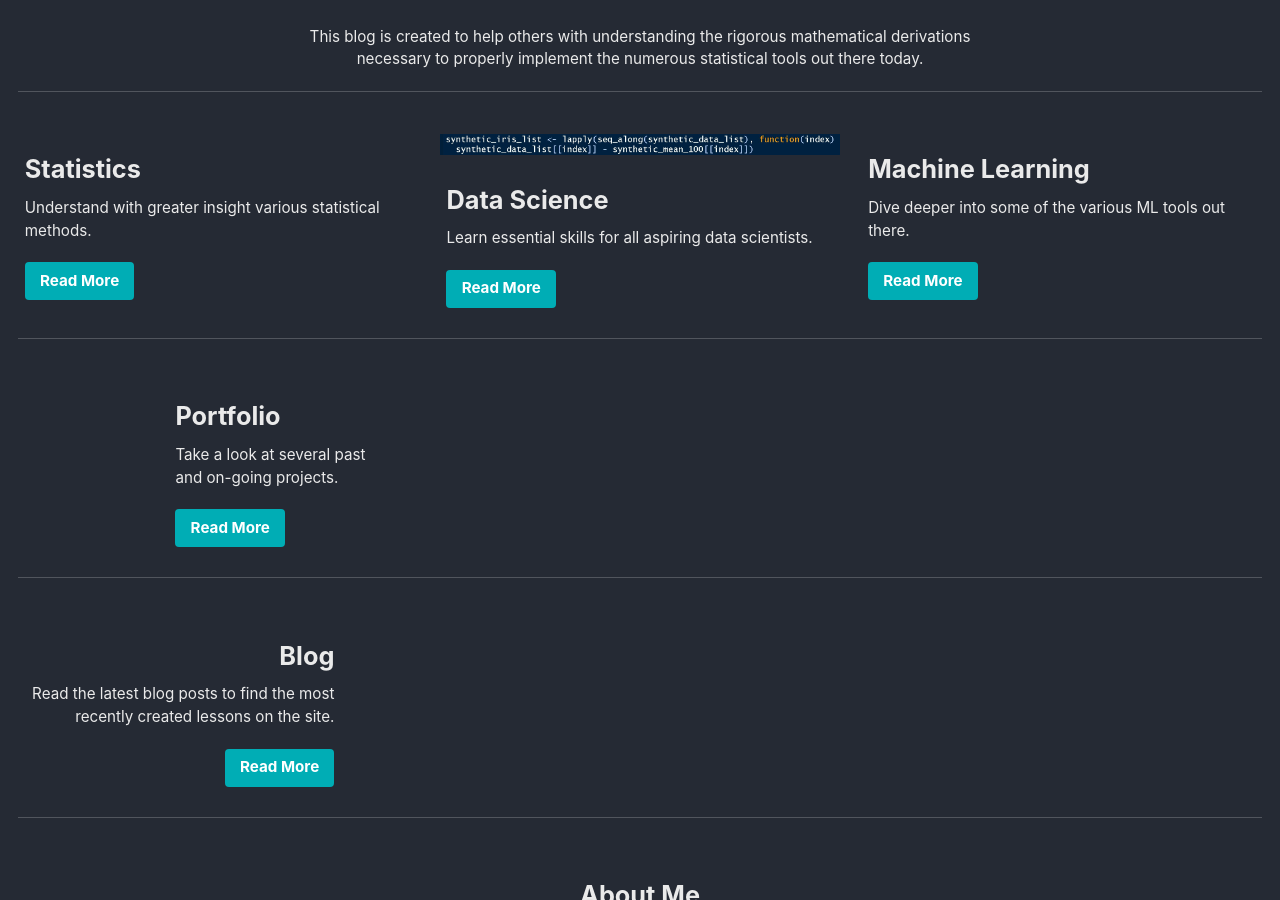
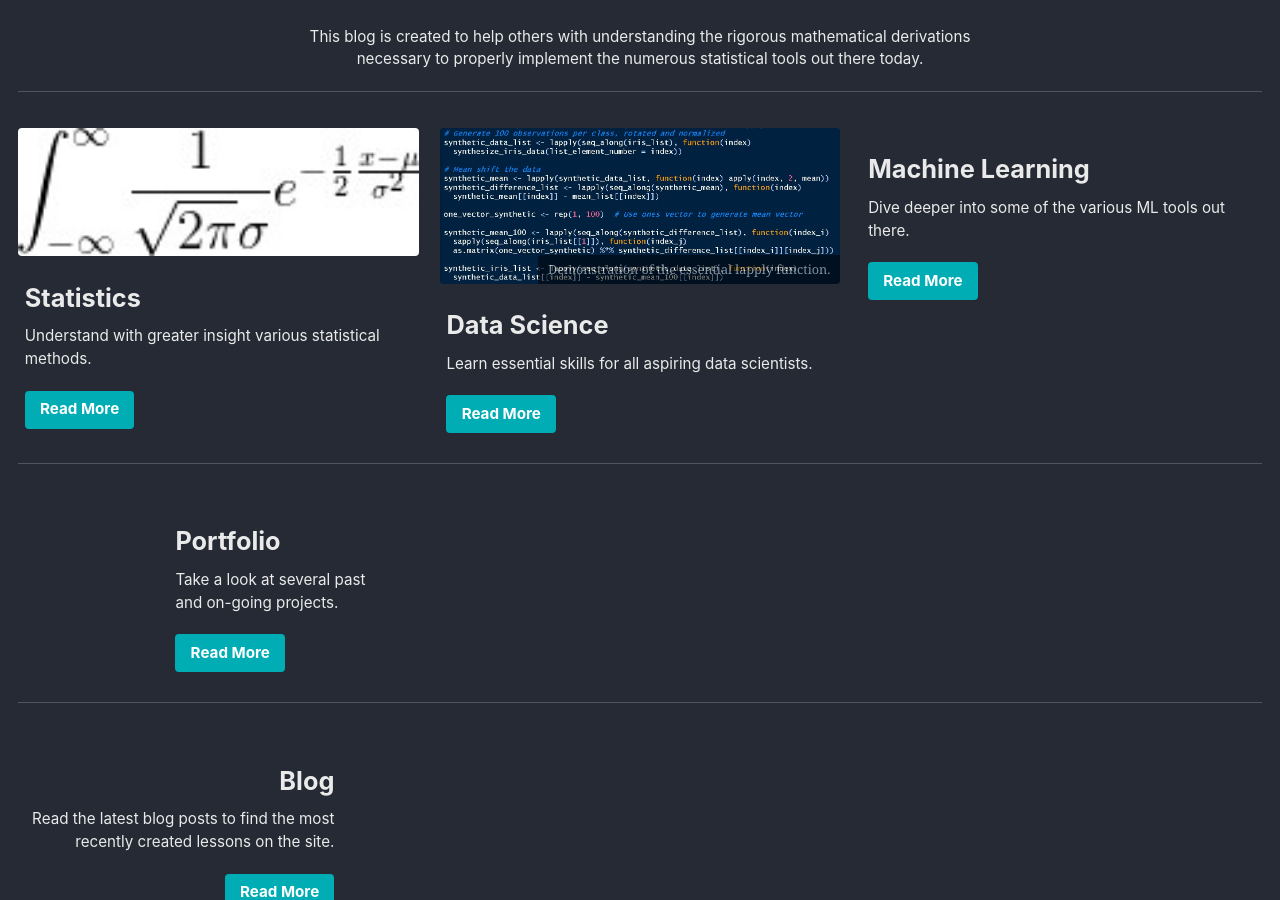
Before and after one commit to qzyu211/wang-zhan, a Jekyll site: the page built from _pages/splash_page.md, in a window 1280 px wide and 900 px high, scrolled down 471 px. Built offline with Jekyll 4.4.1, drawn with Linux system fonts in a browser that asks for light colours; cached includes are drawn as plain includes; nearby versions of some CDN libraries; the list of posts is cut into pages by our own code.

Commit message:
stat logo

```diff
--- a/_pages/splash_page.md
+++ b/_pages/splash_page.md
@@ -15,15 +15,15 @@ excerpt: "With so many convenient packages allowing for users to quickly impleme
 intro:
   - excerpt: 'This blog is created to help others with understanding the rigorous mathematical derivations necessary to properly implement the numerous statistical tools out there today.'
 feature_row:
-  - image_path: #assets/images/unsplash-gallery-image-1-th.jpg
+  - image_path: "/images/stat_logo.jpg"
     alt: "placeholder image 1"
     title: "Statistics"
     excerpt: "Understand with greater insight various statistical methods."
     url: "https://qzyu999.github.io/wang-zhan/learning/#statistics"
     btn_label: "Read More"
     btn_class: "btn--primary"
-  - image_path: "/images/ds_logo.jpg"
-#    image_caption: "Demonstration of the essential lapply function."
+  - image_path: "/images/ds_logo2.jpg"
+    image_caption: "Demonstration of the essential lapply function."
     alt: "lapply code"
     title: "Data Science"
     excerpt: "Learn essential skills for all aspiring data scientists."
```
Also changed, not shown: images/ds_logo.jpg (deleted), images/stat_logo.jpg (added).
